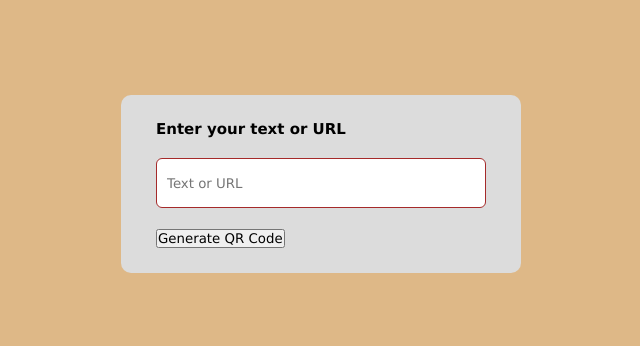
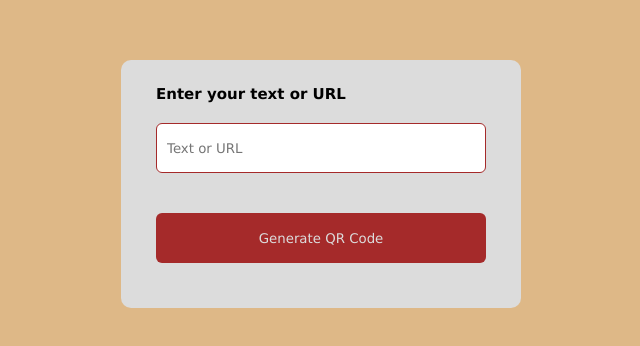
Before and after one commit to loisemusungu/Qr-Code, a plain HTML site: page index.html in a window 1280 px wide. Shown: the part 216-562 px from the top of the page, without its empty margins (319-959 px from the left). Drawn offline with Linux system fonts and the light colour scheme.

Commit message:
styled the button

```diff
--- a/styles.css
+++ b/styles.css
@@ -35,3 +35,17 @@ body {
     margin: 10px 0 20px;
     border-radius: 6px;
 }
+
+.container button {
+    width: 100%;
+    height: 50px;
+    background: brown;
+    color: gainsboro;
+    border: 0;
+    outline: 0;
+    border-radius: 6px;
+    box-shadow: 0 10px 10px rgbs(0, 0, 0.2);
+    cursor: pointer;
+    margin: 20px 0;
+    font-weight: 500;
+}
```
